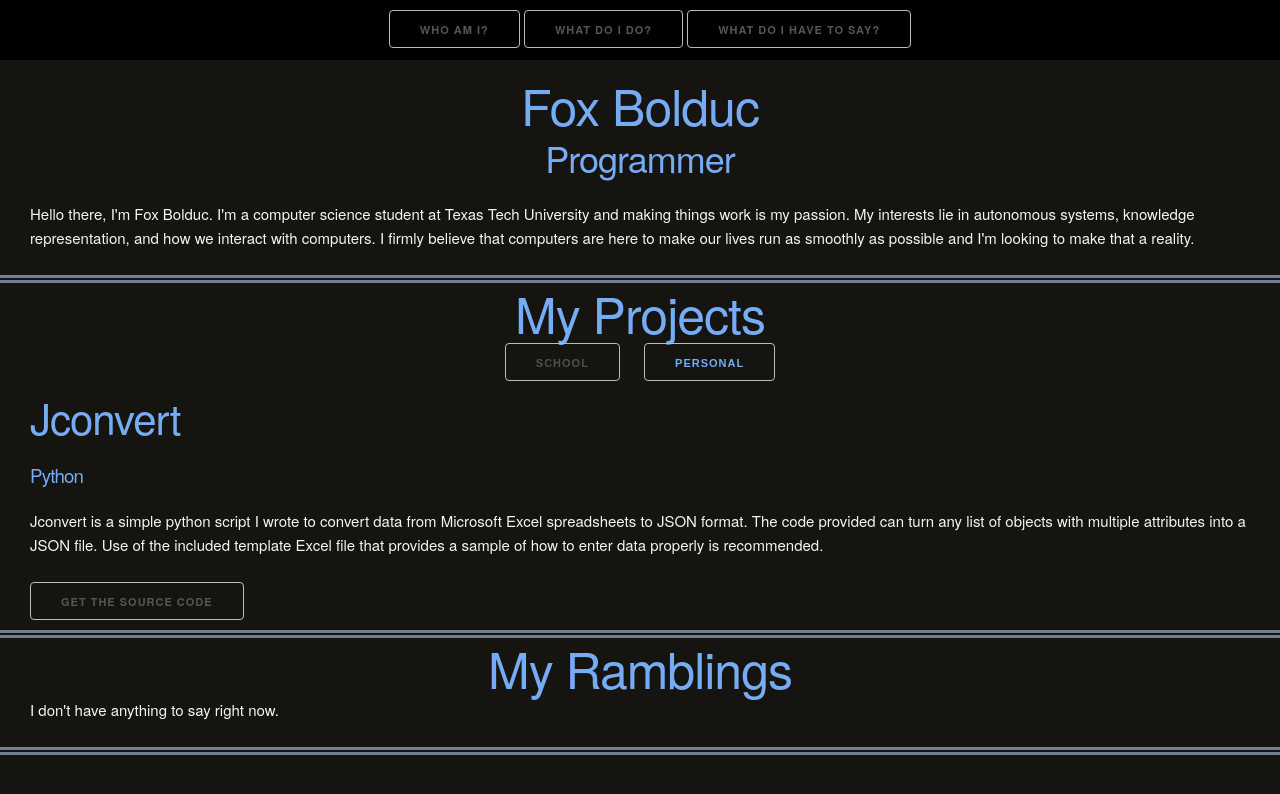
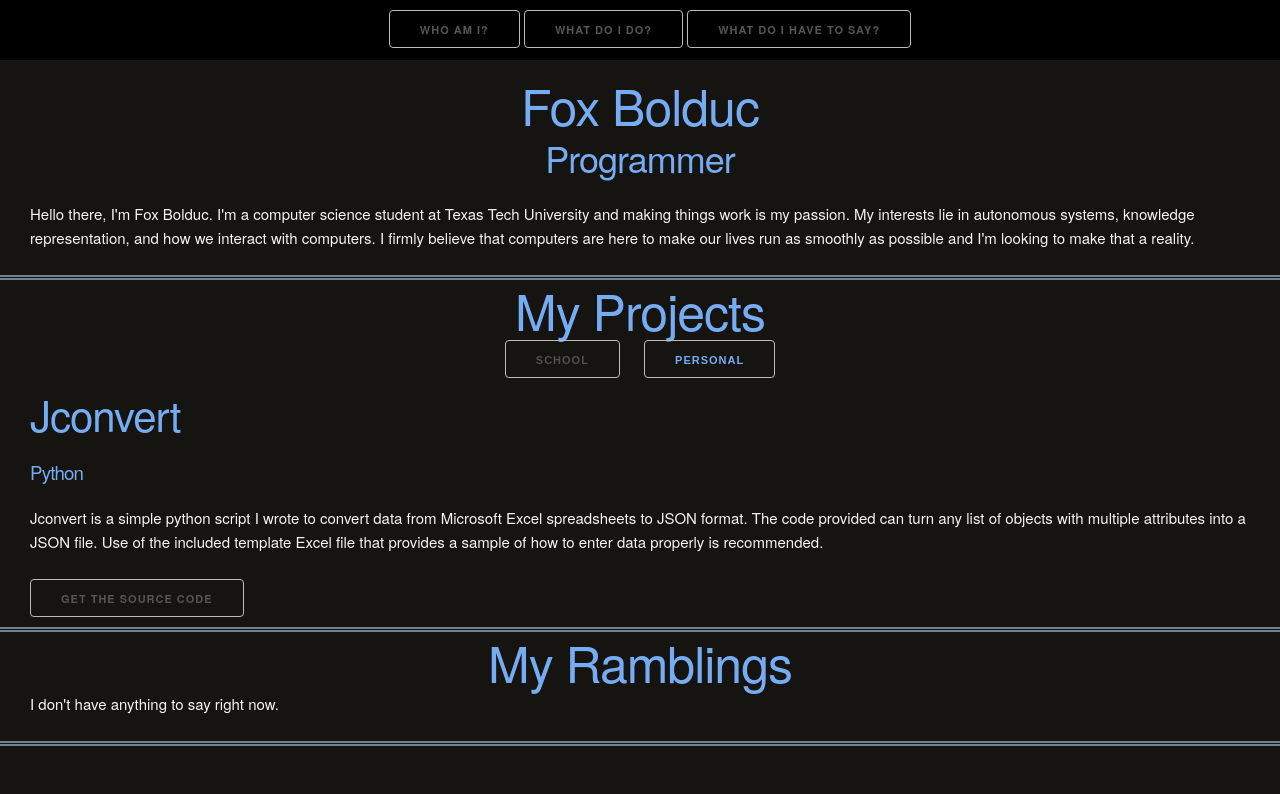
Before and after one commit to FoxBolduc/FoxBolduc.github.io, a plain HTML site: page index.html in a window 1280 px wide. Drawn offline with Linux system fonts and the light colour scheme.

Commit message:
Style changes

```diff
--- a/style.css
+++ b/style.css
@@ -49,7 +49,7 @@ button {
 .about, .projects, .blog {
     border-bottom-style: double;
     border-bottom-color: slategrey;
-    border-bottom-width: 8px;
+    border-bottom-width: 5px;
     padding-left:30px;
     padding-right:30px;
 }
```
